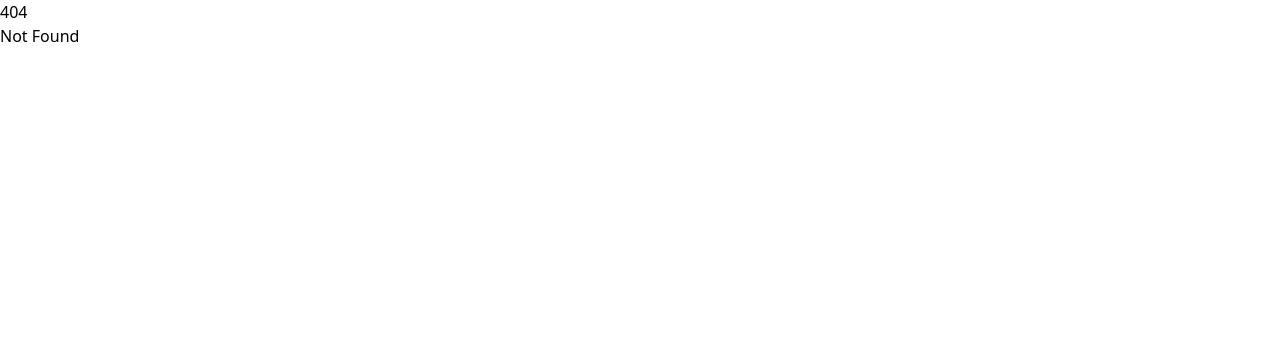
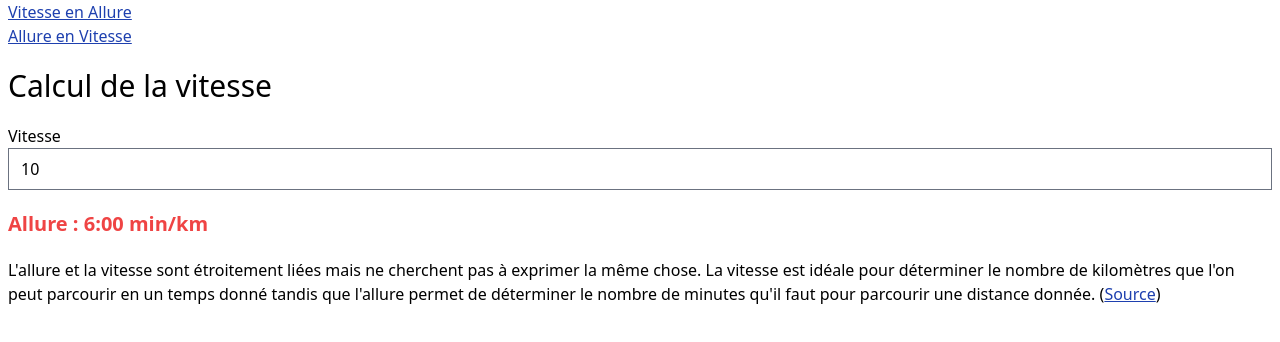
Before and after one commit to Ryltarrr/running-converter, a SvelteKit app: page /speed-to-pace in a window 1280 px wide. Before the commit this address had no page. Shown: the top 342 px of the page. Built offline with nearby package versions, Linux system fonts and the light colour scheme.

Commit message:
added speed-to-pace + simple nav bar + redirect

```diff
--- a/src/routes/+layout.svelte
+++ b/src/routes/+layout.svelte
@@ -3,4 +3,14 @@
 	let { children } = $props();
 </script>
 
-{@render children()}
+<div class="mx-2">
+	<nav>
+		<ul>
+			<li><a class="text-blue-800 underline" href="/">Vitesse en Allure</a></li>
+			<li><a class="text-blue-800 underline" href="/speed-to-pace">Allure en Vitesse</a></li>
+		</ul>
+	</nav>
+	<div>
+		{@render children()}
+	</div>
+</div>
--- /dev/null
+++ b/src/routes/+page.ts
@@ -0,0 +1,6 @@
+import { redirect } from '@sveltejs/kit';
+import type { PageLoad } from './$types';
+
+export const load: PageLoad = () => {
+	redirect(302, '/pace-to-speed');
+};
--- a/src/routes/+page.svelte
+++ b/src/routes/pace-to-speed/+page.svelte
@@ -10,7 +10,7 @@
 	];
 </script>
 
-<main class="mx-2">
+<main>
 	<h1 class="my-5 text-3xl">Calcul de l'allure</h1>
 	<div class="mb-5">
 		<label for="pace-minutes" class="block">Minutes</label>
--- /dev/null
+++ b/src/routes/speed-to-pace/+page.svelte
@@ -0,0 +1,35 @@
+<script>
+	let speed = $state(10);
+
+	let outputPace = $derived.by(() => {
+		const parsedSpeed = 60 / speed;
+		const integer = Math.floor(parsedSpeed);
+		const decimal = Math.round((parsedSpeed - integer) * 60);
+		let formattedDecimal = decimal.toString();
+		if (decimal < 10) {
+			formattedDecimal = `0${decimal}`;
+		}
+		return `${integer}:${formattedDecimal}`;
+	});
+</script>
+
+<main>
+	<h1 class="my-5 text-3xl">Calcul de la vitesse</h1>
+	<div class="mb-5">
+		<label for="pace-minutes" class="block">Vitesse</label>
+		<input id="pace-minutes" type="number" class="block w-full" bind:value={speed} />
+	</div>
+
+	<div class="text-xl font-bold text-red-500">Allure : {outputPace} min/km</div>
+
+	<p class="mt-5">
+		L'allure et la vitesse sont étroitement liées mais ne cherchent pas à exprimer la même chose. La
+		vitesse est idéale pour déterminer le nombre de kilomètres que l'on peut parcourir en un temps
+		donné tandis que l'allure permet de déterminer le nombre de minutes qu'il faut pour parcourir
+		une distance donnée. (<a
+			class="text-blue-800 underline"
+			target="_blank"
+			href="https://fr.wikipedia.org/wiki/Allure_(course_%C3%A0_pied)">Source</a
+		>)
+	</p>
+</main>
```
